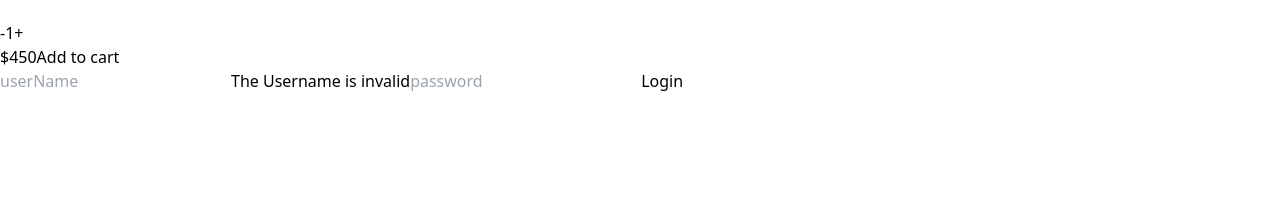
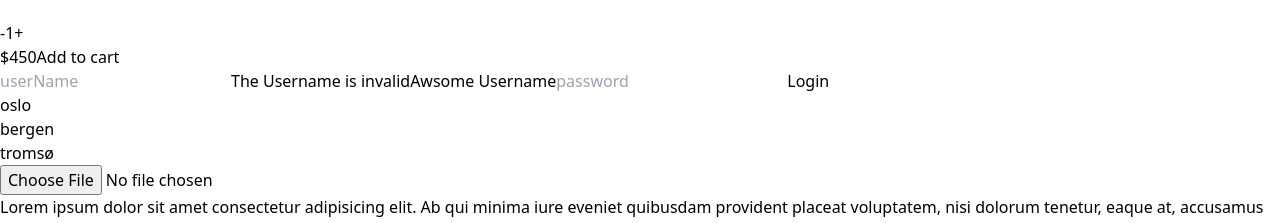
Before and after one commit to alisha0815/profile-card-tailwind, a Next.js app: page / in a window 1280 px wide. Shown: the part 693-916 px from the top of the page. Before the commit the page ends 800 px from the top, so only its background shows below. Built offline with nearby package versions, Linux system fonts and the light colour scheme.

Commit message:
file modifier, first letter text, list

```diff
--- a/pages/index.tsx
+++ b/pages/index.tsx
@@ -106,6 +106,9 @@ const Home: NextPage = () => {
           <span className="hidden peer-invalid:block peer-invalid:text-red-500">
             The Username is invalid
           </span>
+          <span className="hidden peer-valid:block peer-valid:text-blue-500">
+            Awsome Username
+          </span>
           <input
             type="password"
             placeholder="password"
@@ -120,6 +123,25 @@ const Home: NextPage = () => {
           />
         </form>
       </div>
+      <div className="bg-slate-200 p-10 shadow-lg rounded-lg w-3/4 mx-auto">
+        <ul className="list-disc marker:text-teal-500">
+          <li>oslo</li>
+          <li>bergen</li>
+          <li>tromsø</li>
+        </ul>
+        <input
+          type="file"
+          className="my-3 file:border-0 file:bg-purple-700 file:text-white file:p-2 file:rounded-xl file:transition-colors file:cursor-wait file:hover:text-purple-700 file:hover:bg-white file:hover:border-2 file:hover:font-bold"
+        />
+        <div>
+          <p className="first-letter:text-7xl first-letter:hover:text-purple-700">
+            Lorem ipsum dolor sit amet consectetur adipisicing elit. Ab qui
+            minima iure eveniet quibusdam provident placeat voluptatem, nisi
+            dolorum tenetur, eaque at, accusamus error earum maiores culpa
+            numquam cumque sint?
+          </p>
+        </div>
+      </div>
     </div>
   );
 };
```
